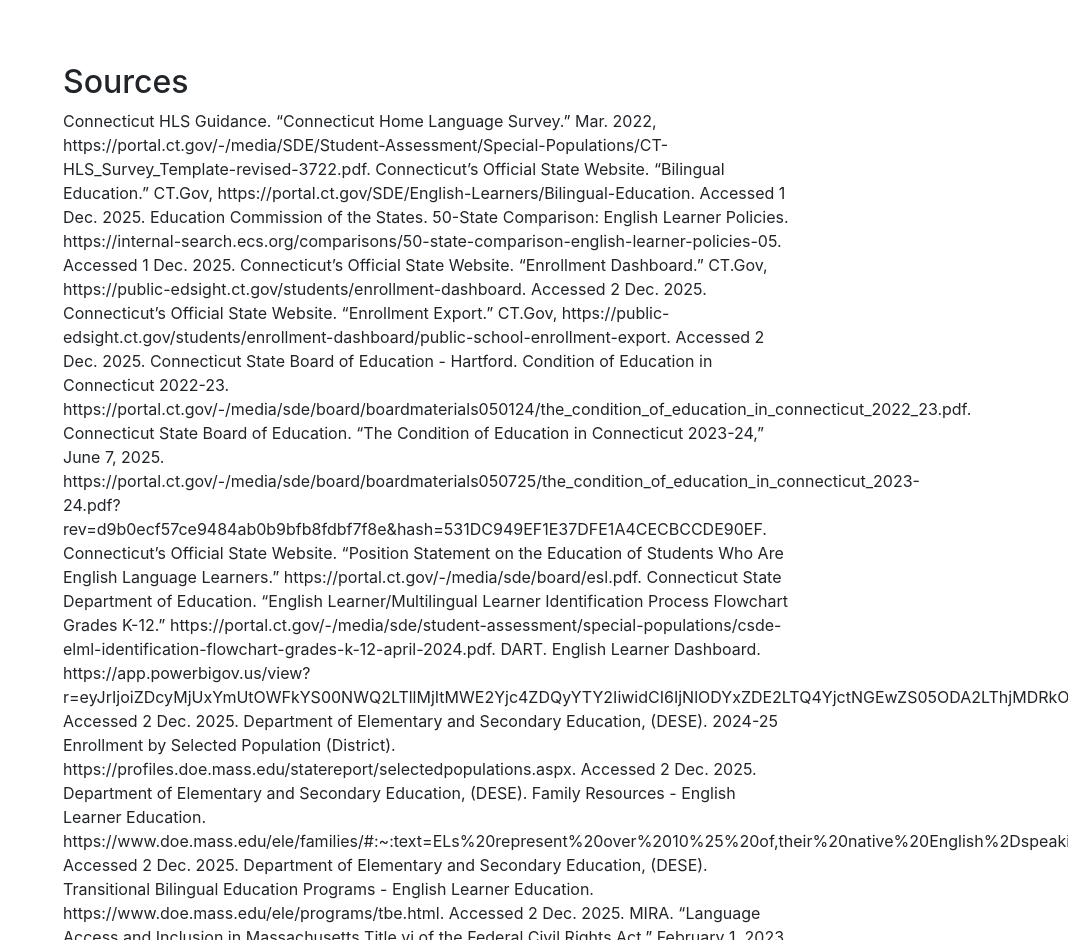
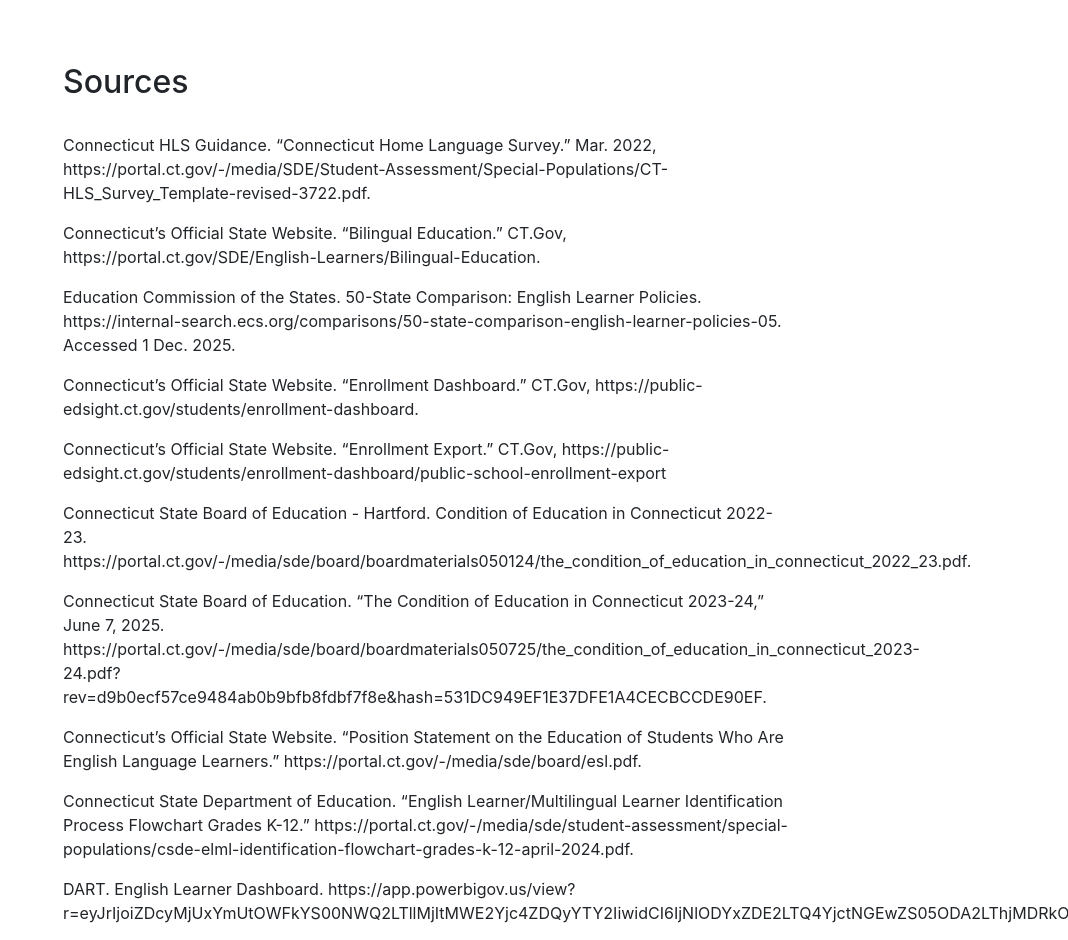
Before and after one commit to rachel-fearon/dataviz-story-MLfunding, a plain HTML site: page index.html in a window 1280 px wide. Shown: the part 11060-12000 px from the top of the page, without its empty margins (212-1280 px from the left). Drawn offline with nearby package versions, Linux system fonts and the light colour scheme.

Commit message:
Update index.html
sources again

```diff
--- a/index.html
+++ b/index.html
@@ -211,22 +211,40 @@ There seems to be a disparity between CT and MA per pupil expenditure (PPE) in p
         <div class="col-lg-8 mx-auto">
 
           <h2>Sources</h2>
-          <p>Connecticut HLS Guidance. “Connecticut Home Language Survey.” Mar. 2022, https://portal.ct.gov/-/media/SDE/Student-Assessment/Special-Populations/CT-HLS_Survey_Template-revised-3722.pdf.
-Connecticut’s Official State Website. “Bilingual Education.” CT.Gov, https://portal.ct.gov/SDE/English-Learners/Bilingual-Education. Accessed 1 Dec. 2025.
-Education Commission of the States. 50-State Comparison: English Learner Policies. https://internal-search.ecs.org/comparisons/50-state-comparison-english-learner-policies-05. Accessed 1 Dec. 2025.
-Connecticut’s Official State Website. “Enrollment Dashboard.” CT.Gov, https://public-edsight.ct.gov/students/enrollment-dashboard. Accessed 2 Dec. 2025.
-Connecticut’s Official State Website. “Enrollment Export.” CT.Gov, https://public-edsight.ct.gov/students/enrollment-dashboard/public-school-enrollment-export. Accessed 2 Dec. 2025.
+        <br>
+        <p>Connecticut HLS Guidance. “Connecticut Home Language Survey.” Mar. 2022, https://portal.ct.gov/-/media/SDE/Student-Assessment/Special-Populations/CT-HLS_Survey_Template-revised-3722.pdf.</p>
+        <p>
+Connecticut’s Official State Website. “Bilingual Education.” CT.Gov, https://portal.ct.gov/SDE/English-Learners/Bilingual-Education.</p>
+ <p>Education Commission of the States. 50-State Comparison: English Learner Policies. https://internal-search.ecs.org/comparisons/50-state-comparison-english-learner-policies-05. Accessed 1 Dec. 2025. </p> <p>
+Connecticut’s Official State Website. “Enrollment Dashboard.” CT.Gov, https://public-edsight.ct.gov/students/enrollment-dashboard.  </p>
+           <p>
+Connecticut’s Official State Website. “Enrollment Export.” CT.Gov, https://public-edsight.ct.gov/students/enrollment-dashboard/public-school-enrollment-export
+           </p>
+           <p>
 Connecticut State Board of Education - Hartford. Condition of Education in Connecticut 2022-23. https://portal.ct.gov/-/media/sde/board/boardmaterials050124/the_condition_of_education_in_connecticut_2022_23.pdf.
-Connecticut State Board of Education. “The Condition of Education in Connecticut 2023-24,” June 7, 2025. https://portal.ct.gov/-/media/sde/board/boardmaterials050725/the_condition_of_education_in_connecticut_2023-24.pdf?rev=d9b0ecf57ce9484ab0b9bfb8fdbf7f8e&hash=531DC949EF1E37DFE1A4CECBCCDE90EF.
+              <p>
+Connecticut State Board of Education. “The Condition of Education in Connecticut 2023-24,” June 7, 2025. https://portal.ct.gov/-/media/sde/board/boardmaterials050725/the_condition_of_education_in_connecticut_2023-24.pdf?rev=d9b0ecf57ce9484ab0b9bfb8fdbf7f8e&hash=531DC949EF1E37DFE1A4CECBCCDE90EF. </p>
+           <p>
 Connecticut’s Official State Website. “Position Statement on the Education of Students Who Are English Language Learners.” https://portal.ct.gov/-/media/sde/board/esl.pdf.
+              </p>
+           <p>
 Connecticut State Department of Education. “English Learner/Multilingual Learner Identification Process Flowchart Grades K-12.” https://portal.ct.gov/-/media/sde/student-assessment/special-populations/csde-elml-identification-flowchart-grades-k-12-april-2024.pdf.
-DART. English Learner Dashboard. https://app.powerbigov.us/view?r=eyJrIjoiZDcyMjUxYmUtOWFkYS00NWQ2LTllMjItMWE2Yjc4ZDQyYTY2IiwidCI6IjNlODYxZDE2LTQ4YjctNGEwZS05ODA2LThjMDRkODFiN2IyYSJ9. Accessed 2 Dec. 2025.
-Department of Elementary and Secondary Education, (DESE). 2024-25 Enrollment by Selected Population (District). https://profiles.doe.mass.edu/statereport/selectedpopulations.aspx. Accessed 2 Dec. 2025.
-Department of Elementary and Secondary Education, (DESE). Family Resources - English Learner Education. https://www.doe.mass.edu/ele/families/#:~:text=ELs%20represent%20over%2010%25%20of,their%20native%20English%2Dspeaking%20peers. Accessed 2 Dec. 2025.
-Department of Elementary and Secondary Education, (DESE). Transitional Bilingual Education Programs - English Learner Education. https://www.doe.mass.edu/ele/programs/tbe.html. Accessed 2 Dec. 2025.
+              </p> <p>
+DART. English Learner Dashboard. https://app.powerbigov.us/view?r=eyJrIjoiZDcyMjUxYmUtOWFkYS00NWQ2LTllMjItMWE2Yjc4ZDQyYTY2IiwidCI6IjNlODYxZDE2LTQ4YjctNGEwZS05ODA2LThjMDRkODFiN2IyYSJ9. </p>
+           <p>
+Department of Elementary and Secondary Education, (DESE). 2024-25 Enrollment by Selected Population (District). https://profiles.doe.mass.edu/statereport/selectedpopulations.aspx.  </p>
+          <p>
+Department of Elementary and Secondary Education, (DESE). Family Resources - English Learner Education. https://www.doe.mass.edu/ele/families/#:~:text=ELs%20represent%20over%2010%25%20of,their%20native%20English%2Dspeaking%20peers.  </p>
+           <p>
+Department of Elementary and Secondary Education, (DESE). Transitional Bilingual Education Programs - English Learner Education. https://www.doe.mass.edu/ele/programs/tbe.html. </p>
+           <p>
 MIRA. “Language Access and Inclusion in Massachusetts Title vi of the Federal Civil Rights Act,” February 1, 2023. https://miracoalition.org/wp-content/uploads/2023/02/Language-Access-Factsheet-MIRA-Coalition-2023.pdf.
+              </p>
+           <p>
 School + State Finance Project. Multilingual Learner Education & Funding in Connecticut. 12 Sept. 2024, https://schoolstatefinance.org/reports/multilingual-learner-education-funding-in-connecticut.
-US Census Bureau. “2023 Public Elementary-Secondary Education Finance Data.” Census.Gov, https://www.census.gov/data/tables/2023/econ/school-finances/secondary-education-finance.html. Accessed 1 Dec. 2025.
+              </p>
+           <p>
+US Census Bureau. “2023 Public Elementary-Secondary Education Finance Data.” Census.Gov, https://www.census.gov/data/tables/2023/econ/school-finances/secondary-education-finance.html.
 </p>
 
 <footer class="py-5 bg-primary">
```
